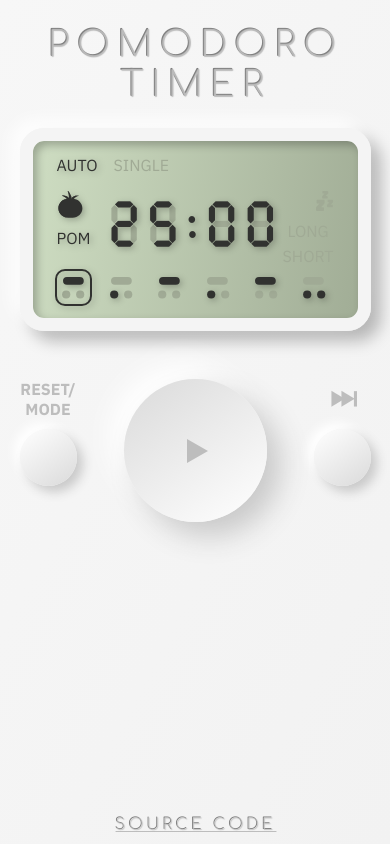
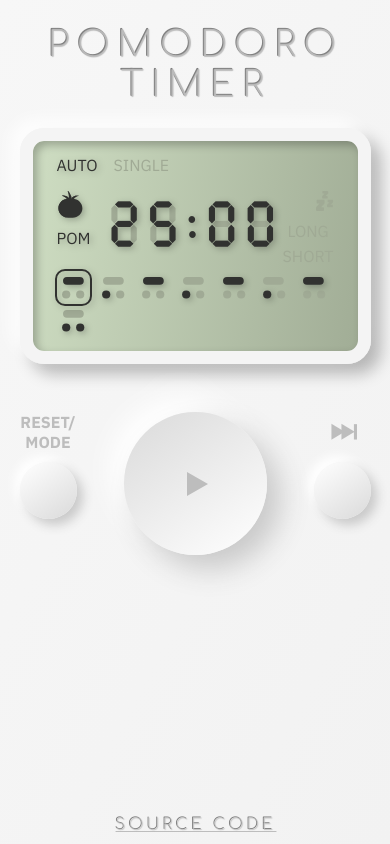
Before and after one commit to carlos815/pomodoro, a React (Create React App) app: page / in a window 390 px wide. Built offline with nearby package versions, Linux system fonts and the light colour scheme; what redux-subscriber would draw is missing.

Commit message:
fixed mobile version

```diff
--- a/src/App.scss
+++ b/src/App.scss
@@ -251,7 +251,7 @@ button {
     width: 100%;
     justify-content: space-between;
     box-sizing: border-box;
-
+    flex-wrap: wrap;
     &-item {
       margin-right: 3px;
       display: flex;
--- a/src/features/timerSlice.js
+++ b/src/features/timerSlice.js
@@ -13,6 +13,8 @@ const initialState = timerAdapter.getInitialState({
   type: 'pomodoro',
   mode: 'auto',
   timeline: [
+    'pomodoro',
+    'shortRest',
     'pomodoro',
     'shortRest',
     'pomodoro',
```
